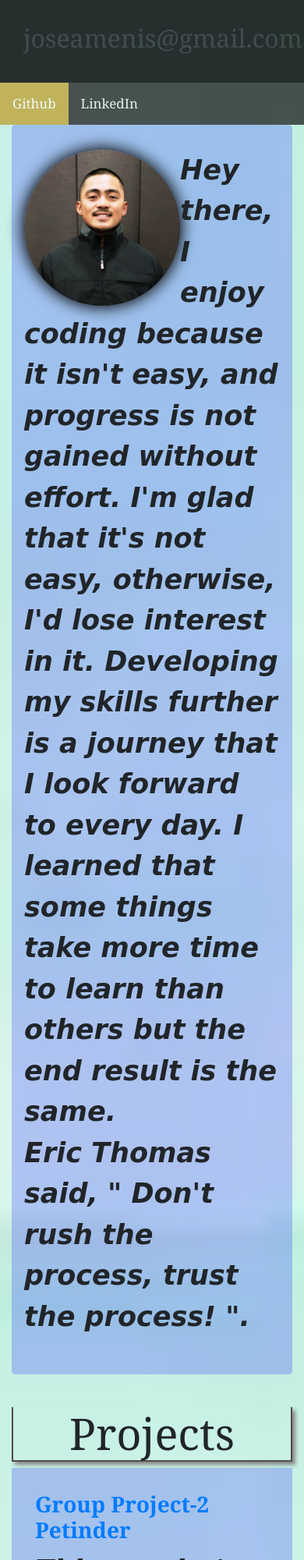
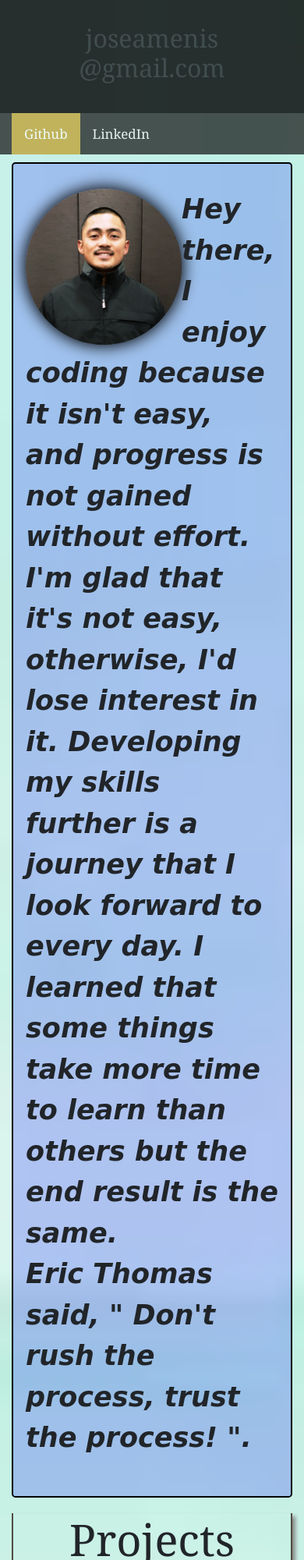
Before and after one commit to josemenis/Basic-Portfolio, a plain HTML site: page index.html in a window 390 px wide. Shown: the top 2000 px of the page at 78% size. Drawn offline with nearby package versions, Linux system fonts and the light colour scheme; a web font is replaced by a local one.

Commit message:
made mobile responsive with bootstrap

```diff
--- a/assests/css/style.css
+++ b/assests/css/style.css
@@ -25,6 +25,7 @@ body {
   overflow: hidden;
   background-color: rgb(17, 16, 16);
   opacity: 0.7;
+  margin-bottom: 10px;
 }
 
 #navbar a {
@@ -84,6 +85,8 @@ p {
 }
 .jumbotron{
   background: rgba(0, 0, 255, 0.2);
+  border: 2px solid black;
+  margin-bottom: 20px;
 }
 .card {
   position: static;
@@ -97,26 +100,22 @@ h1 {
   width: 400px;
   text-align: center;
   box-shadow: 4px 4px 5px #888888;
-  margin-top: 10px;
+  margin-bottom: 20px;
 
 }
 .media-body{
   padding: 30px;
   background: rgba(0, 0, 255, 0.2);
+  margin-bottom: 20px;
+  border: 2px solid black;
+}
 
-}
-/* Need to make responsive for 37px */
-
-.container {
-  display: flex;
-  flex-wrap: wrap;
-  justify-content: center;
-}
 .footer {
   background-color: rgb(17, 16, 16);
   opacity: 0.7;
   padding: 20px;
   text-align: center;
+  border: 2px solid black;
 
 }
 
@@ -129,19 +128,26 @@ h1 {
 
 }
 
-@media screen and (max-width: 640px) {
-  .body{
-    margin: 0;
-    padding: 0;
-  }
+@media screen and (max-width: 432px) {
+
   #mastHead {
      background-color: black;
+     margin-bottom: .001px;
+     overflow: hidden;
   }
   .footer {
     background-color: #7bd0f1;
-  opacity: 0.8;
-  padding: 20px;
+    opacity: 0.8;
+    padding: 20px;
     text-align: center;
+    overflow: hidden;
+  }
+  h1{
+    width:auto;
+    overflow: hidden;
+  }
+  .jumbotron{
+    overflow: hidden;
+  }
 
-  }
 }
--- a/index.html
+++ b/index.html
@@ -13,18 +13,19 @@
 </head>
 
 
-<body class="d-flex flex-column h-100">
+<body>
 
   <header id="mastHead">
-
-    <h2>joseamenis@gmail.com</h2>
-
+    <div class="col col-xs-12 col-sm-12 col-md-12 col-lg-12 col-xl-12">
+      <h2>joseamenis @gmail.com</h2>
+    </div>
   </header>
-
-  <div id="navbar">
+  <div id="navbar" class="col col-xs-12 col-sm-12 col-md-12 col-lg-12 col-xl-12">
     <a class="active" href="https://github.com/josemenis">Github</a>
     <a href="https://www.linkedin.com/in/jose-a-menis">LinkedIn</a>
   </div>
+
+
 
   <div class="container">
     <div class="jumbotron">
@@ -39,7 +40,15 @@
         Eric Thomas said, " Don't rush the process, trust the process! ".
       </p>
     </div>
+
+    <div class="row">
+      <div class="col col-xs-12 col-sm-12 col-md-12 col-lg-12 col-xl-12">
         <h1>Projects</h1>
+      </div>
+    </div>
+
+    <div class="row">
+        <div class="col col-xs-12 col-sm-12 col-md-12 col-lg-12 col-xl-12">
           <div class="media">
             <div class="media-body">
               <a href="https://thepetinder.herokuapp.com/">
@@ -88,6 +97,10 @@
           </div>
         </div>
     </div>
+
+
+  </div>
+  </div>
   <footer class="footer mt-auto py-3">
     <div class="container">
       <span class="text-muted">Jose Menis</span>
```
Lines whose indentation alone changed are shown as unchanged.
